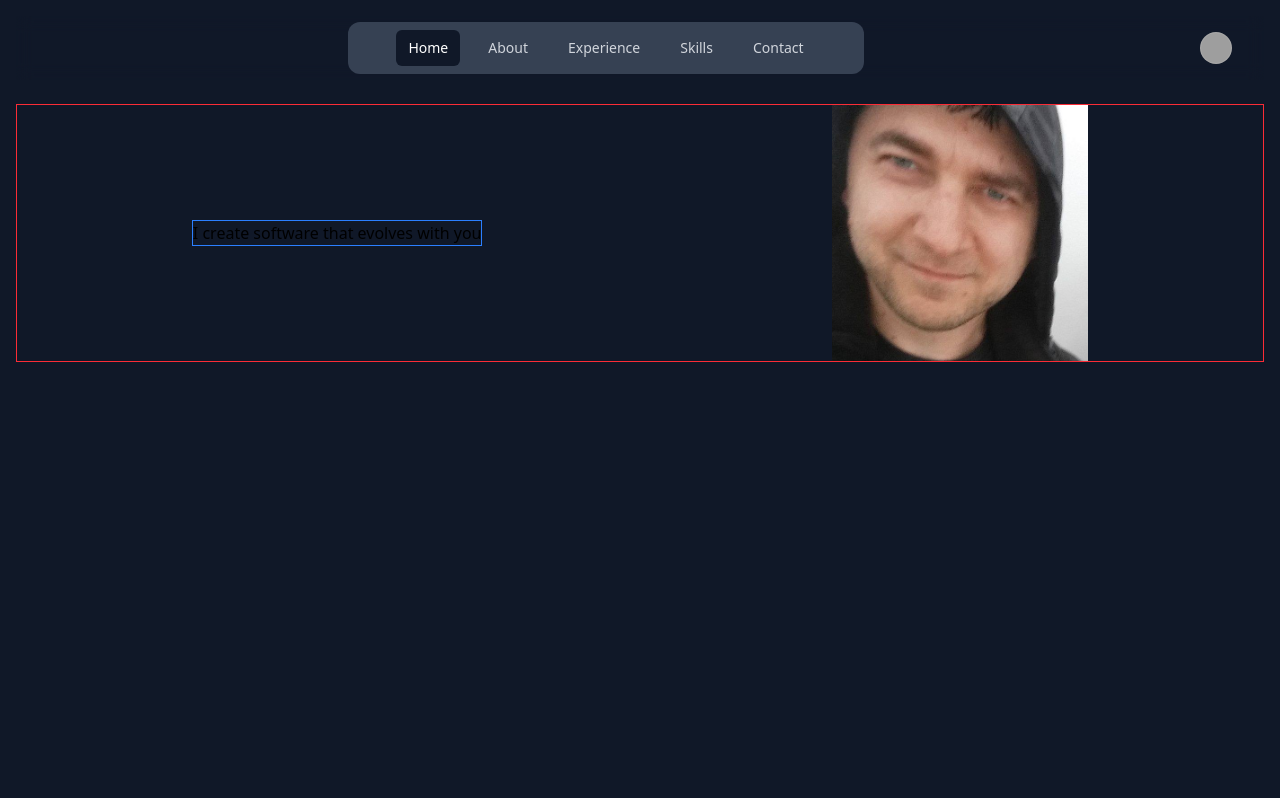
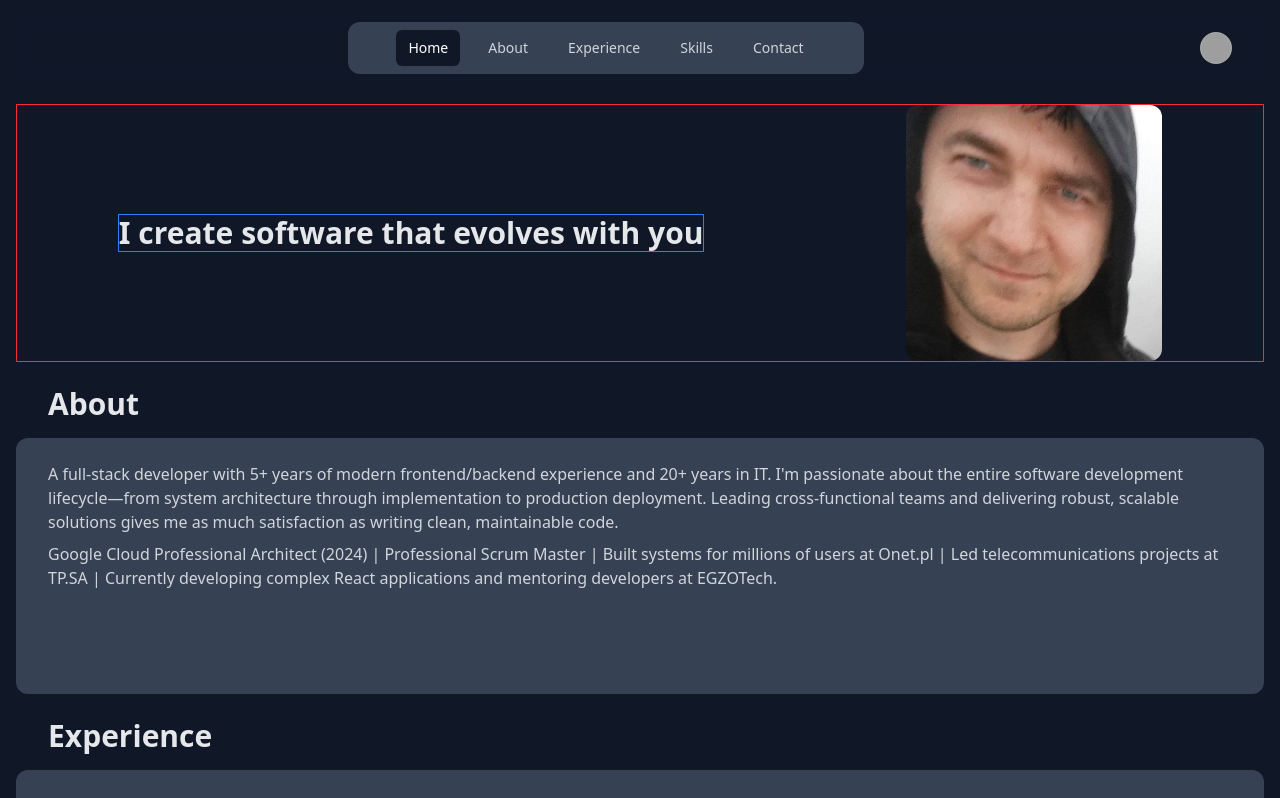
Before and after one commit to rlukawski/personal-website, a React (Vite) app: page /#home in a window 1280 px wide. Shown: the top 798 px of the page. Built offline with nearby package versions, Linux system fonts and the light colour scheme; grey boxes are pictures that could not be loaded.

Commit message:
fix styles

```diff
--- a/src/components/Home.tsx
+++ b/src/components/Home.tsx
@@ -4,13 +4,13 @@
   return (
     <>
       <header id="home" className="header-box" />
-      <main className="h-192">
+      <main>
         <div className="flex w-full justify-around items-center border border-red-500">
-          <div className="h-full border border-blue-500">
+          <div className="h-full border border-blue-500 header-text">
             <p>I create software that evolves with you</p>
           </div>
           <div className="w-64">
-            <img src={authorImg} alt="Rafał Łukawski" />
+            <img src={authorImg} alt="Rafał Łukawski" className="rounded-xl" />
           </div>
         </div>
       </main>
```
